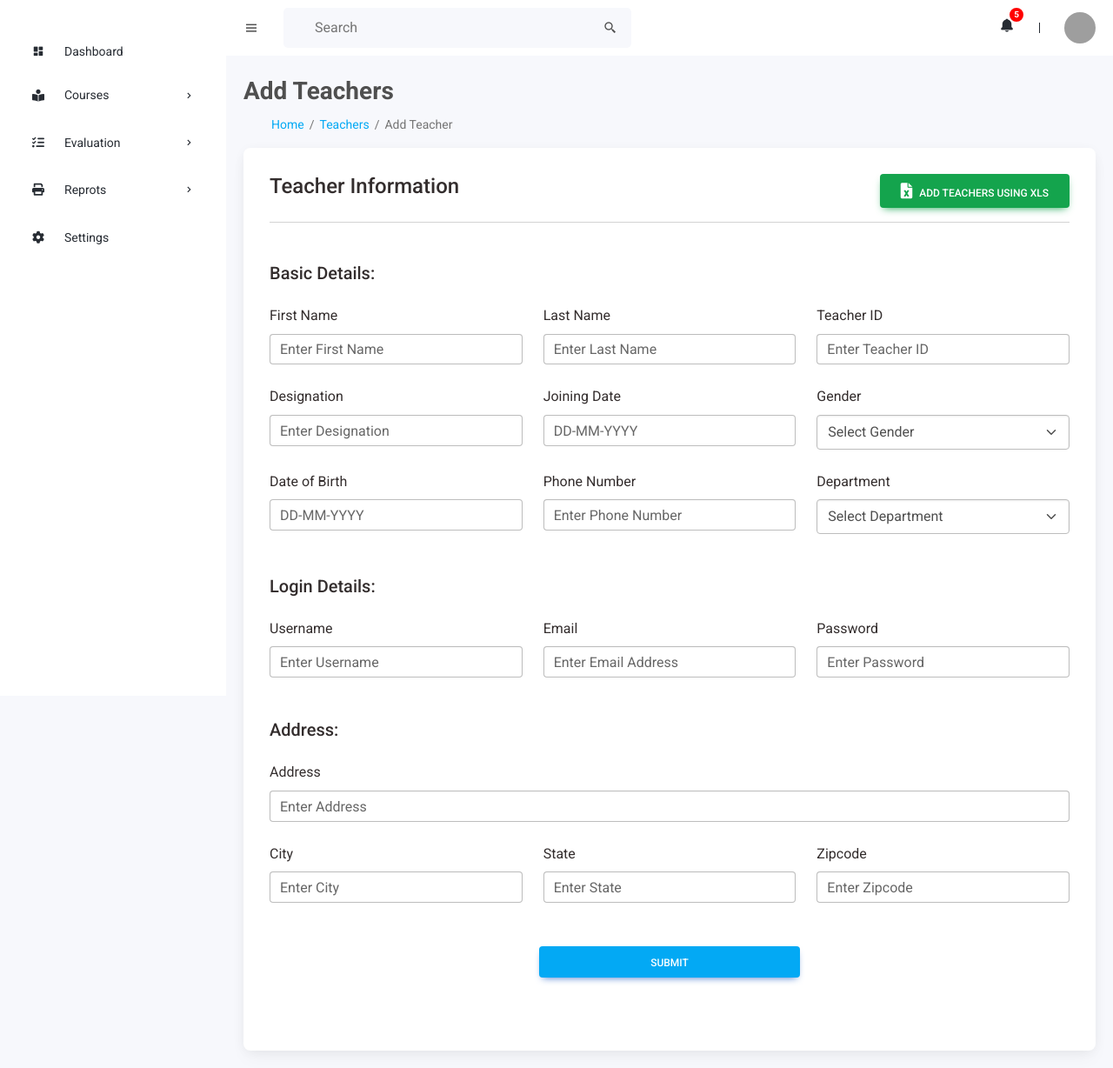
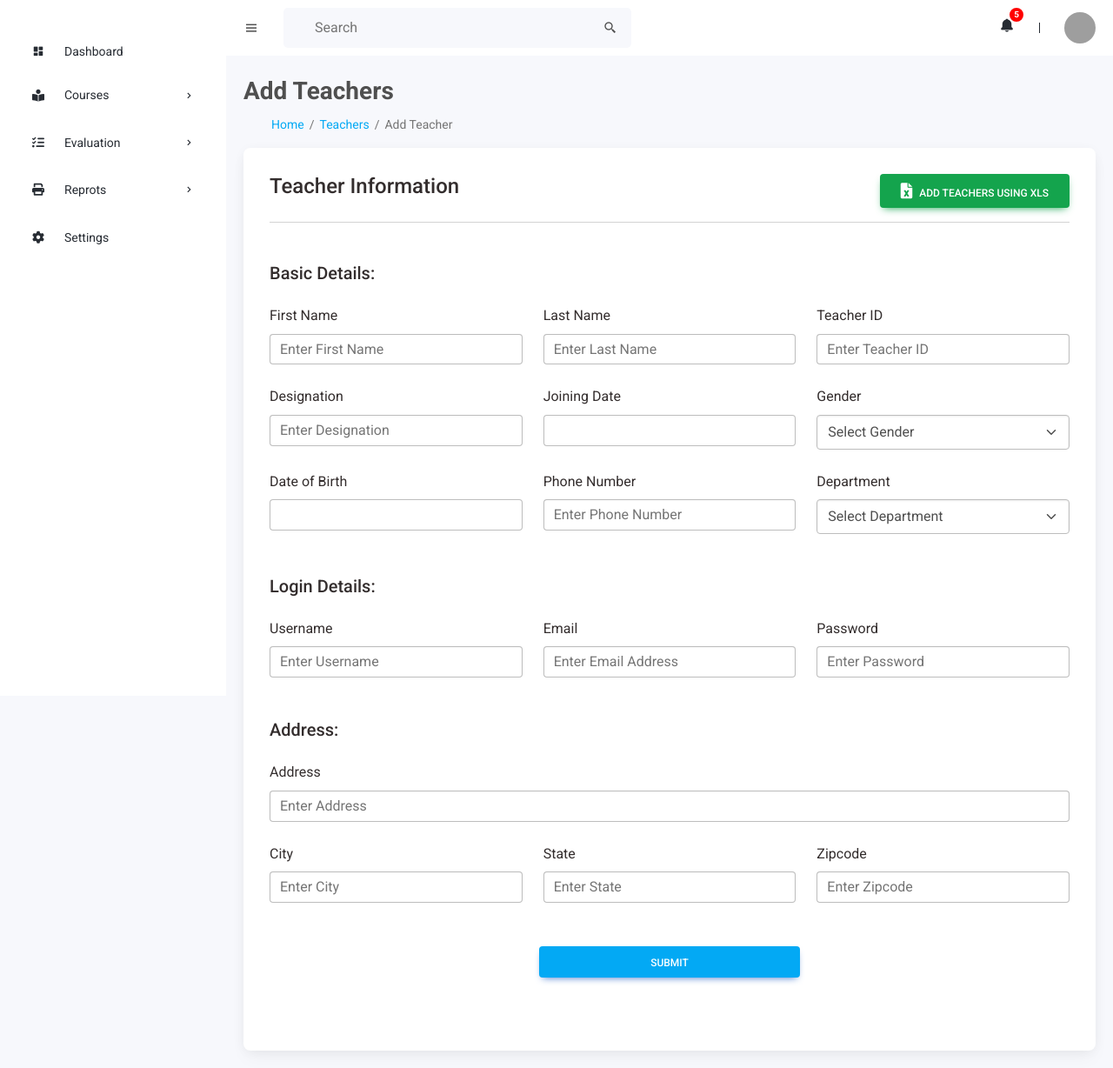
Before and after one commit to ShahparanRifat07/Teacher-s-Performance-Evaluation, a Django app: template templates/add_teacher.html in a window 1280 px wide. Shown: the whole page at 87% size. Run offline with Django 4.2, Linux system fonts and the light colour scheme; the template is opened without the code that fills it: values that come from a table or form of the project are taken from there, others are empty; tables that the repository leaves empty hold one stand-in row (values such as "Sample post"); some libraries are stand-ins or nearby versions; grey boxes are pictures that could not be loaded.

Commit message:
add_teacher template modified

```diff
--- a/stakeholder/urls.py
+++ b/stakeholder/urls.py
@@ -1,5 +1,5 @@
 from django.urls import path
-from .views import register,user_login,add_student,dashboard,user_logout,view_student_list
+from .views import register,user_login,add_student,dashboard,user_logout,view_student_list,add_teacher
 
 urlpatterns = [
     path('register/',register,name="register"),
@@ -8,4 +8,5 @@ urlpatterns = [
     path('dashboard/',dashboard,name="dashboard"),
     path('logout/',user_logout,name="logout"),
     path('student_list/',view_student_list,name="student-list"),
+    path('add_teacher/',add_teacher,name="add-teacher"),
 ]
--- a/templates/add_teacher.html
+++ b/templates/add_teacher.html
@@ -29,24 +29,21 @@
                     <!-- 3 column grid layout with text inputs for the first and last names -->
                     <div class="row mb-4">
                         <div class="col-4">
-                            <label for="exampleInputEmail1" class="form-label text-dark">First Name</label>
+                            <label  class="form-label text-dark">First Name</label>
                             <div class="form-outline">
-                                <input type="text" id="form6Example1" class="form-control" />
-                                <label class="form-label" for="form6Example1">Enter First Name</label>
+                                <input type="text" name="first_name" class="form-control" placeholder="Enter First Name"/>
                             </div>
                         </div>
                         <div class="col-4">
-                            <label for="exampleInputEmail1" class="form-label text-dark">Last Name</label>
+                            <label  class="form-label text-dark">Last Name</label>
                             <div class="form-outline">
-                                <input type="text" id="form6Example2" class="form-control" />
-                                <label class="form-label" for="form6Example2">Enter Last Name</label>
+                                <input type="text" name="last_name"  class="form-control" placeholder="Enter Last Name"/>
                             </div>
                         </div>
                         <div class="col-4">
-                            <label for="exampleInputEmail1" class="form-label text-dark">Teacher ID</label>
+                            <label  class="form-label text-dark">Teacher ID</label>
                             <div class="form-outline">
-                                <input type="text" id="form6Example2" class="form-control" />
-                                <label class="form-label" for="form6Example2">Enter Teacher ID</label>
+                                <input type="text" name="teacher_id" class="form-control" placeholder="Enter Teacher ID"/>
                             </div>
                         </div>
                     </div>
@@ -55,22 +52,20 @@
                     <!-- 3 column grid layout with text inputs for the first and last names -->
                     <div class="row mb-4">
                         <div class="col-4">
-                            <label for="exampleInputEmail1" class="form-label text-dark">Designation</label>
+                            <label  class="form-label text-dark">Designation</label>
                             <div class="form-outline">
-                                <input type="text" id="form6Example1" class="form-control" />
-                                <label class="form-label" for="form6Example1">Enter Designation</label>
+                                <input type="text" name="designation" class="form-control" placeholder="Enter Designation"/>
                             </div>
                         </div>
                         <div class="col-4">
-                            <label for="exampleInputEmail1" class="form-label text-dark">Joining Date</label>
+                            <label  class="form-label text-dark">Joining Date</label>
                             <div class="form-outline">
-                                <input type="date" id="form6Example2" class="form-control" />
-                                <label class="form-label" for="form6Example2">DD-MM-YYYY</label>
+                                <input type="date" name="joining_date" class="form-control" placeholder="MM-DD-YYYY"/>
                             </div>
                         </div>
                         <div class="col-4">
-                            <label for="exampleInputEmail1" class="form-label text-dark">Gender</label>
-                            <select class="form-select form-select" aria-label=".form-select-sm example">
+                            <label  class="form-label text-dark">Gender</label>
+                            <select name="gender" class="form-select form-select" aria-label=".form-select-sm example">
                                 <option selected disabled>Select Gender</option>
                                 <option value="1">Male</option>
                                 <option value="2">Female</option>
@@ -82,27 +77,24 @@
                     <!-- 3 column grid layout with text inputs for the first and last names -->
                     <div class="row mb-4">
                         <div class="col-4">
-                            <label for="exampleInputEmail1" class="form-label text-dark">Date of Birth</label>
+                            <label  class="form-label text-dark">Date of Birth</label>
                             <div class="form-outline">
-                                <input type="date" id="form6Example2" class="form-control" />
-                                <label class="form-label" for="form6Example2">DD-MM-YYYY</label>
+                                <input type="date" name="dob" class="form-control" placeholder="MM-DD-YYYY"/>
                             </div>
                         </div>
                         <div class="col-4">
-                            <label for="exampleInputEmail1" class="form-label text-dark">Phone Number</label>
+                            <label  class="form-label text-dark">Phone Number</label>
                             <div class="form-outline">
-                                <input type="text" id="form6Example2" class="form-control" />
-                                <label class="form-label" for="form6Example2">Enter Phone Number</label>
+                                <input type="text" name="phone"  class="form-control" placeholder="Enter Phone Number"/>
                             </div>
                         </div>
                         <div class="col-4">
-                            <label for="exampleInputEmail1" class="form-label text-dark">Department</label>
-                            <select class="form-select form-select" aria-label=".form-select-sm example">
+                            <label  class="form-label text-dark">Department</label>
+                            <select name="department" class="form-select form-select" aria-label=".form-select-sm example">
                                 <option selected disabled>Select Department</option>
-                                <option value="1">Science</option>
-                                <option value="2">Commerce</option>
-                                <option value="3">Arts</option>
-                                <option value="4">None</option>
+                                {% for department in departments %}
+                                <option value="{{department.id}}">{{department.name}}</option>
+                                {% endfor %}
                             </select>
                         </div>
                     </div>
@@ -112,24 +104,21 @@
                     <div class="row mb-4 mt-4">
                         <h5 class="text-dark mb-4 mt-4">Login Details:</h5>
                         <div class="col-4">
-                            <label for="exampleInputEmail1" class="form-label text-dark">Username</label>
+                            <label  class="form-label text-dark">Username</label>
                             <div class="form-outline">
-                                <input type="text" id="form6Example1" class="form-control" />
-                                <label class="form-label" for="form6Example1">Enter Username</label>
+                                <input type="text" name="username"  class="form-control" placeholder="Enter Username"/>
                             </div>
                         </div>
                         <div class="col-4">
-                            <label for="exampleInputEmail1" class="form-label text-dark">Email</label>
+                            <label  class="form-label text-dark">Email</label>
                             <div class="form-outline">
-                                <input type="text" id="form6Example2" class="form-control" />
-                                <label class="form-label" for="form6Example2">Enter Email Address</label>
+                                <input type="email" name="email" class="form-control" placeholder="Enter Email Address"/>
                             </div>
                         </div>
                         <div class="col-4">
-                            <label for="exampleInputEmail1" class="form-label text-dark">Password</label>
+                            <label  class="form-label text-dark">Password</label>
                             <div class="form-outline">
-                                <input type="text" id="form6Example2" class="form-control" />
-                                <label class="form-label" for="form6Example2">Enter Password</label>
+                                <input type="password" name="password"  class="form-control" placeholder="Enter Password"/>
                             </div>
                         </div>
                     </div>
@@ -140,10 +129,9 @@
                     <div class="row mb-4 mt-4">
                         <h5 class="text-dark mb-4 mt-4">Address:</h5>
                         <div class="col-12">
-                            <label for="exampleInputEmail1" class="form-label text-dark">Address</label>
+                            <label  class="form-label text-dark">Address</label>
                             <div class="form-outline">
-                                <input type="text" id="form6Example1" class="form-control" />
-                                <label class="form-label" for="form6Example1">Enter Address</label>
+                                <input type="text" name="address" class="form-control" placeholder="Enter Address"/>
                             </div>
                         </div>
                     </div>
@@ -151,24 +139,21 @@
                     <!-- 3 column grid layout with text inputs for the first and last names -->
                     <div class="row mb-4 mt-4">
                         <div class="col-4">
-                            <label for="exampleInputEmail1" class="form-label text-dark">City</label>
+                            <label  class="form-label text-dark">City</label>
                             <div class="form-outline">
-                                <input type="text" id="form6Example1" class="form-control" />
-                                <label class="form-label" for="form6Example1">Enter City</label>
+                                <input type="text" name="city" class="form-control" placeholder="Enter City"/>
                             </div>
                         </div>
                         <div class="col-4">
-                            <label for="exampleInputEmail1" class="form-label text-dark">State</label>
+                            <label  class="form-label text-dark">State</label>
                             <div class="form-outline">
-                                <input type="text" id="form6Example2" class="form-control" />
-                                <label class="form-label" for="form6Example2">Enter State</label>
+                                <input type="text" name="state"  class="form-control" placeholder="Enter State"/>
                             </div>
                         </div>
                         <div class="col-4">
-                            <label for="exampleInputEmail1" class="form-label text-dark">Zipcode</label>
+                            <label  class="form-label text-dark">Zipcode</label>
                             <div class="form-outline">
-                                <input type="text" id="form6Example2" class="form-control" />
-                                <label class="form-label" for="form6Example2">Enter Zipcode</label>
+                                <input type="text" name="zipcode" class="form-control" placeholder="Enter Zipcode"/>
                             </div>
                         </div>
                     </div>
--- a/templates/base.html
+++ b/templates/base.html
@@ -23,7 +23,7 @@
     <section id="sidebar">
         <ul class="side-menu">
             <li>
-                <a href="index.html"><i class="bx bxs-dashboard icon"></i>Dashboard</a>
+                <a href="{% url 'dashboard' %}"><i class="bx bxs-dashboard icon"></i>Dashboard</a>
             </li>
             {% if admin %}
             <li>
@@ -31,7 +31,7 @@
                     <i class="bx bx-chevron-right icon-right"></i></a>
                 <ul class="side-dropdown">
                     <li><a href="teacher_list.html">Teacher List</a></li>
-                    <li><a href="add_teacher.html">Add Teacher</a></li>
+                    <li><a href="{% url 'add-teacher' %}">Add Teacher</a></li>
                 </ul>
             </li>
             <li>
@@ -39,7 +39,7 @@
                     <i class="bx bx-chevron-right icon-right"></i></a>
                 <ul class="side-dropdown">
                     <li><a href="{%  url 'student-list' %}">Student List</a></li>
-                    <li><a href="add_student.html">Add Student</a></li>
+                    <li><a href="{% url 'add-student' %}">Add Student</a></li>
                 </ul>
             </li>
 
```
Also changed, not shown: stakeholder/views.py (+22 -0 lines).
